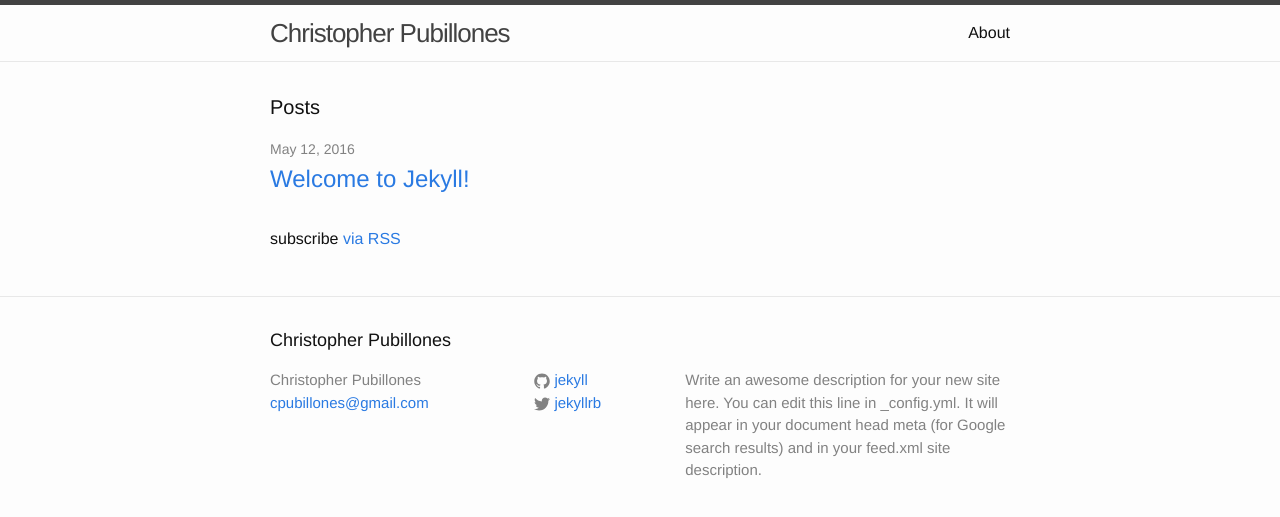
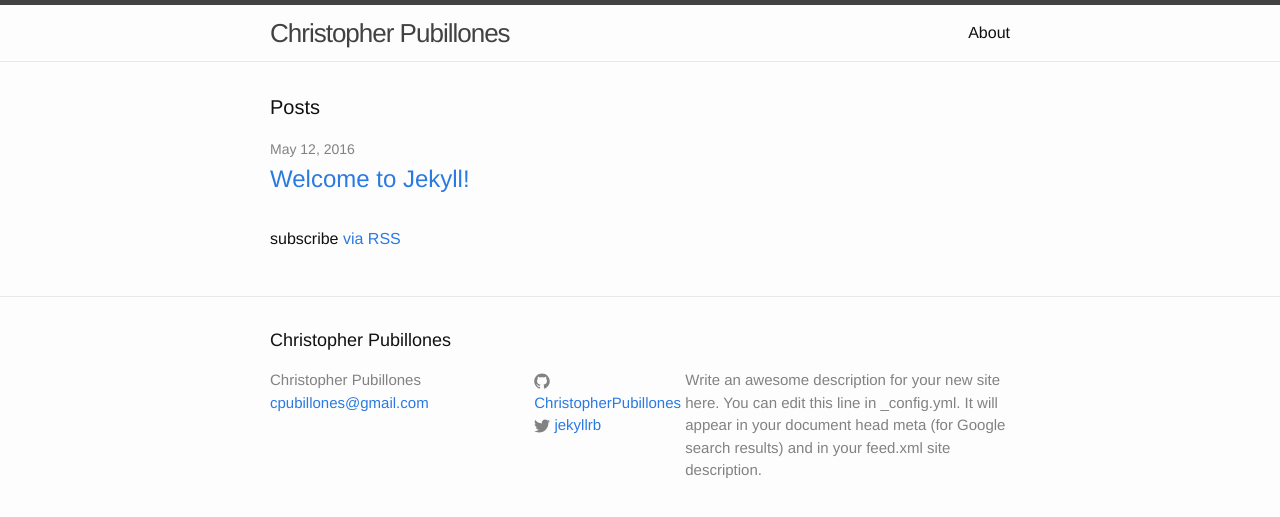
Before and after one commit to ChristopherPubillones/ChristopherPubillones.github.io, a Jekyll site: the page built from index.html, in a window 1280 px wide. Shown: the top 517 px of the page. Built offline with Jekyll 4.4.1, drawn with Linux system fonts in a browser that asks for light colours.

Commit message:
Update _config.yml

```diff
--- a/_config.yml
+++ b/_config.yml
@@ -15,7 +15,7 @@ description: > # this means to ignore newlines until "baseurl:"
 baseurl: "" # the subpath of your site, e.g. /blog
 url: "http://yourdomain.com" # the base hostname & protocol for your site
 twitter_username: jekyllrb
-github_username:  jekyll
+github_username:  ChristopherPubillones
 
 # Build settings
 markdown: kramdown
```
